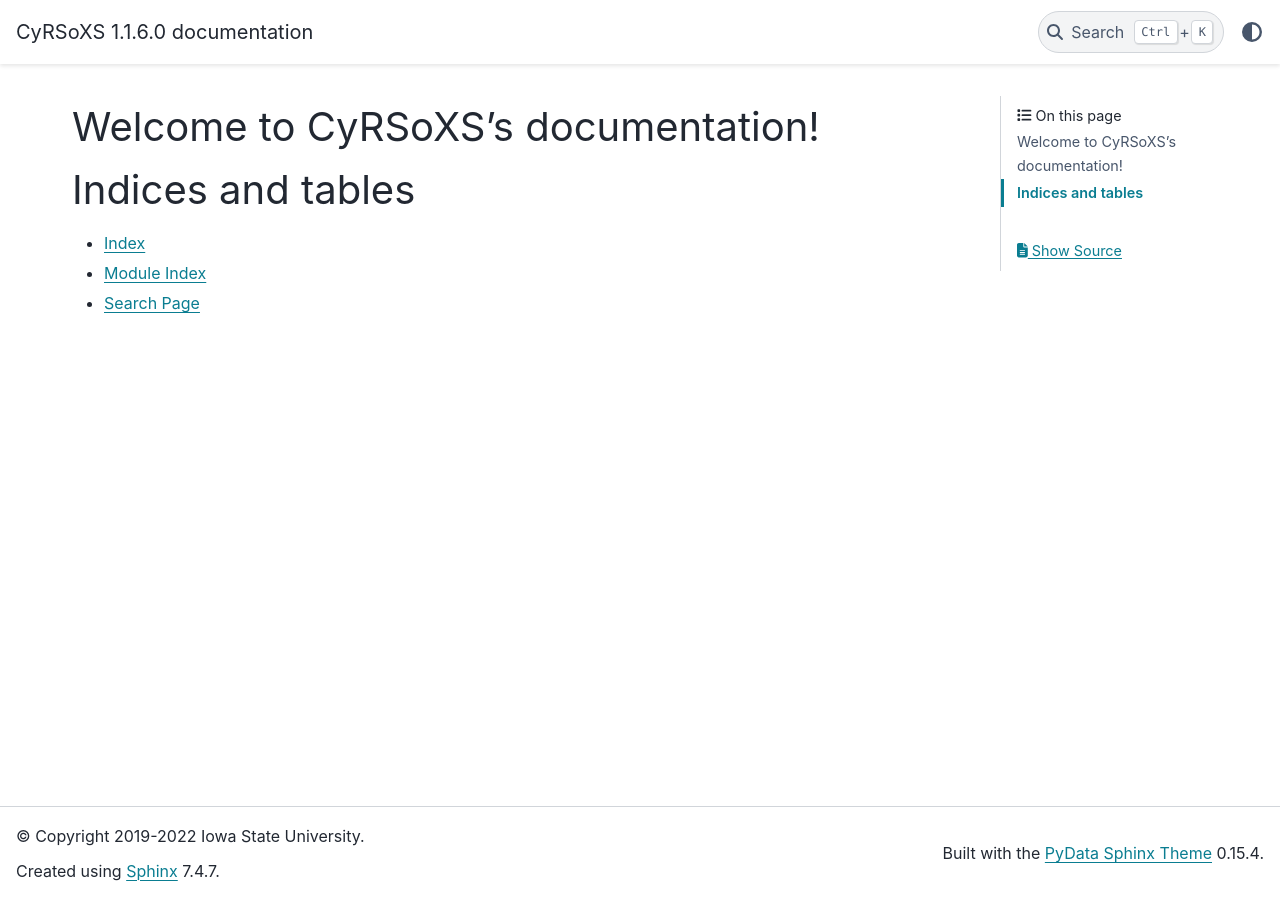
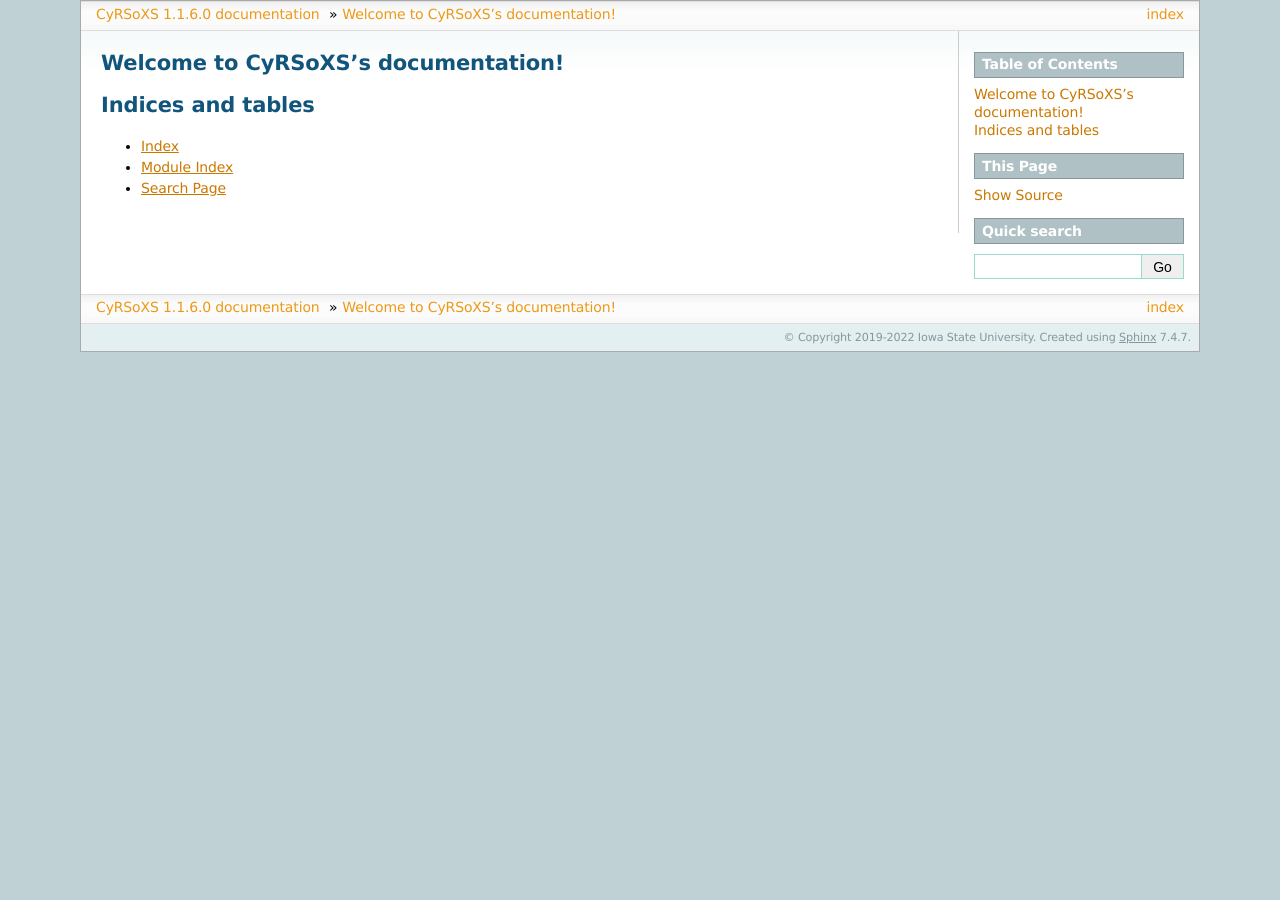
Before and after one commit to usnistgov/cyrsoxs, a Sphinx documentation site: the page built from docs/sphinx/index.rst, in a window 1280 px wide. Built offline with Sphinx 7.4.7, drawn with Linux system fonts in a browser that asks for light colours.

Commit message:
Switch from pydata to sphinxdoc

```diff
--- a/docs/sphinx/conf.py
+++ b/docs/sphinx/conf.py
@@ -29,6 +29,6 @@
 # -- Options for HTML output -------------------------------------------------
 # https://www.sphinx-doc.org/en/master/usage/configuration.html#options-for-html-output
 
-html_theme = 'pydata_sphinx_theme'
+html_theme = 'sphinxdoc'
 html_static_path = ['_static']
 html_extra_path = ['../html']
```
